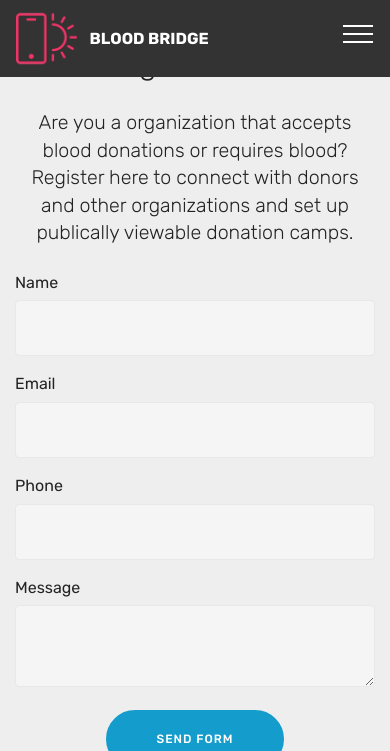
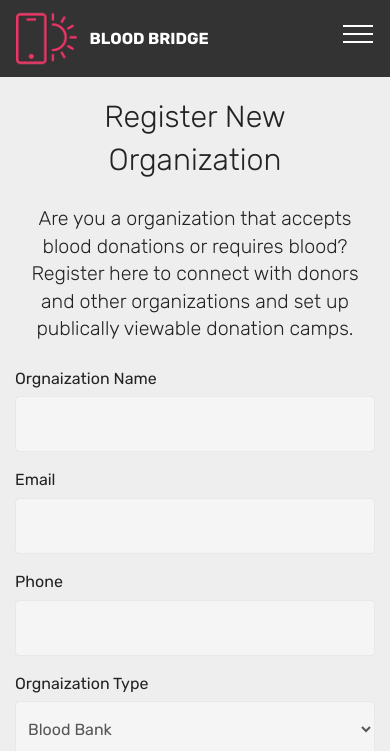
Before and after one commit to srujandeshpande/blood-bridge, a Flask app: template templates/page1.html in a window 390 px wide. Shown: the top 751 px of the page. Run offline with Flask 2, Linux system fonts and the light colour scheme; the template is opened without the code that fills it, so the values that code supplies are empty; parts of the project's set-up code (start-up, migrations or seed data) failed here and were passed over; some libraries are stand-ins or nearby versions; some web fonts are replaced.

Commit message:
new org page

```diff
--- a/app.py
+++ b/app.py
@@ -35,3 +35,8 @@ def add_new_user():
     Donor_Data = pymongo.collection.Collection(db, 'Donor_Data')
     Donor_Data.insert_one(inputData)
     return Response(status=200)
+
+#Add new Org
+@app.route('/add_new_org')
+def add_new_org():
+    return render_template('page1.html')
--- a/templates/page1.html
+++ b/templates/page1.html
@@ -70,7 +70,10 @@
 
 
 
-
+    <br>
+    <br>
+    <br>
+    <br>
     <div class="container">
         <div class="row justify-content-center">
             <div class="title col-12 col-lg-8">
@@ -84,7 +87,7 @@
         <div class="row justify-content-center">
             <div class="media-container-column col-lg-8" data-form-type="formoid">
                 <!---Formbuilder Form--->
-                <form action="https://mobirise.com/" method="POST" class="mbr-form form-with-styler">
+                <form id="newOrgForm" class="mbr-form form-with-styler">
                     <div class="row">
 
                         <div hidden="hidden" data-form-alert-danger="" class="alert alert-danger col-12">
@@ -92,7 +95,7 @@
                     </div>
                     <div class="dragArea row">
                         <div class="col-md-4  form-group" data-for="name">
-                            <label for="name-form1-e" class="form-control-label mbr-fonts-style display-7">Name</label>
+                            <label for="name-form1-e" class="form-control-label mbr-fonts-style display-7">Orgnaization Name</label>
                             <input type="text" name="name" data-form-field="Name" required="required" class="form-control display-7" id="name-form1-e">
                         </div>
                         <div class="col-md-4  form-group" data-for="email">
@@ -103,9 +106,14 @@
                             <label for="phone-form1-e" class="form-control-label mbr-fonts-style display-7">Phone</label>
                             <input type="tel" name="phone" data-form-field="Phone" class="form-control display-7" id="phone-form1-e">
                         </div>
-                        <div data-for="message" class="col-md-12 form-group">
-                            <label for="message-form1-e" class="form-control-label mbr-fonts-style display-7">Message</label>
-                            <textarea name="message" data-form-field="Message" class="form-control display-7" id="message-form1-e"></textarea>
+                        <div data-for="type" class="col-md-12 form-group">
+                            <label for="message-form1-e" class="form-control-label mbr-fonts-style display-7">Orgnaization Type</label>
+                            <select name="type" data-form-field="Type" class="form-control display-7">
+                              <option value="bloodbank">Blood Bank</option>
+                              <option value="hospital">Hospital</option>
+                              <option value="ngo">NGO</option>
+                              <option value="other">Other</option>
+                            </select>
                         </div>
                         <div class="col-md-12 input-group-btn align-center"><button type="submit" class="btn btn-primary btn-form display-4">SEND FORM</button></div>
                     </div>
@@ -115,7 +123,7 @@
     </div>
 </section>
 
-<section class="cid-rVgu7oUKOr" id="footer1-f">
+<section class="cid-rVbWW809Qo" id="footer1-9">
 
 
 
@@ -125,8 +133,8 @@
         <div class="media-container-row content text-white">
             <div class="col-12 col-md-3">
                 <div class="media-wrap">
-                    <a href="https://mobirise.co/">
-                        <img src="assets/images/logo20.png" alt="Mobirise">
+                    <a href="https://blood-bridge.herokuapp.com/">
+                        <img src="{{url_for('static', filename='assets/images/logo2.png')}}" alt="Mobirise">
                     </a>
                 </div>
             </div>
@@ -149,9 +157,8 @@
                     Links
                 </h5>
                 <p class="mbr-text">
-                    <a class="text-primary" href="https://mobirise.co/">Website builder</a>
-                    <br><a class="text-primary" href="https://mobirise.co/">Download for Windows</a>
-                    <br><a class="text-primary" href="https://mobirise.co/">Download for Mac</a>
+                    <a class="text-primary" href="https://blood-bridge.herokuapp.com/">Placeholder link1</a>
+                    <br><a class="text-primary" href="https://blood-bridge.herokuapp.com/">Placeholder link2</a>
                 </p>
             </div>
         </div>
@@ -189,16 +196,6 @@
                                 <span class="socicon-instagram socicon mbr-iconfont mbr-iconfont-social"></span>
                             </a>
                         </div>
-                        <div class="soc-item">
-                            <a href="https://plus.google.com/u/0/+Mobirise" target="_blank">
-                                <span class="socicon-googleplus socicon mbr-iconfont mbr-iconfont-social"></span>
-                            </a>
-                        </div>
-                        <div class="soc-item">
-                            <a href="https://www.behance.net/Mobirise" target="_blank">
-                                <span class="socicon-behance socicon mbr-iconfont mbr-iconfont-social"></span>
-                            </a>
-                        </div>
                     </div>
                 </div>
             </div>
@@ -214,9 +211,10 @@
 <script src="{{url_for('static', filename='assets/dropdown/js/nav-dropdown.js')}}"></script>
 <script src="{{url_for('static', filename='assets/dropdown/js/navbar-dropdown.js')}}"></script>
 <script src="{{url_for('static', filename='assets/touchswipe/jquery.touch-swipe.min.js')}}"></script>
-<!--script src="{{url_for('static', filename='assets/parallax/jarallax.min.js')}}"></script-->
+<script src="{{url_for('static', filename='assets/parallax/jarallax.min.js')}}"></script>
 <script src="{{url_for('static', filename='assets/tether/tether.min.js')}}"></script>
 <script src="{{url_for('static', filename='assets/theme/js/script.js')}}"></script>
+<script src="{{url_for('static', filename='js/add_new_org.js')}}"></script>
 
 
 </body>
```
Also changed, not shown: static/js/add_new_org.js (added).
